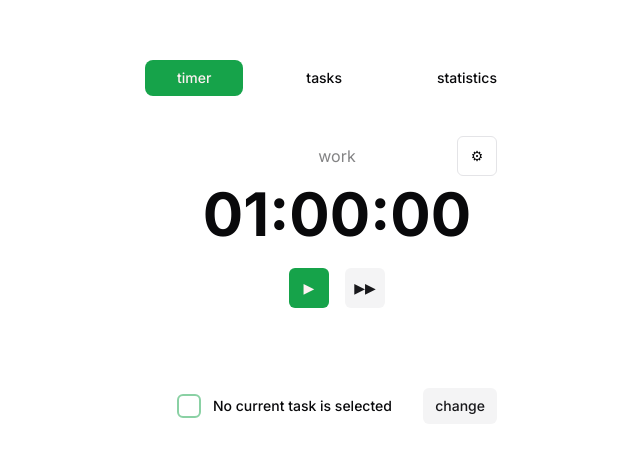
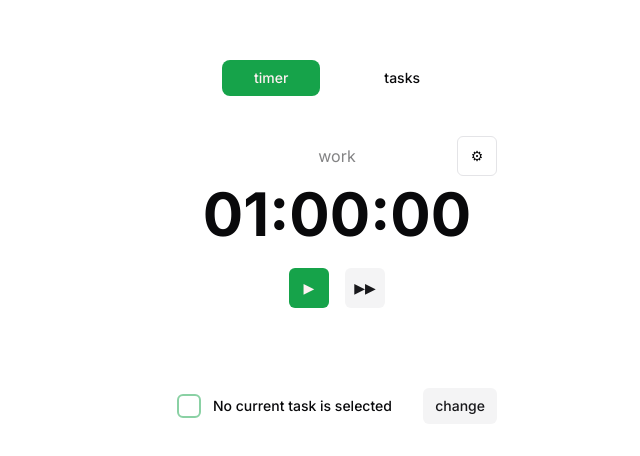
Before and after one commit to sinskiy/strou, a Next.js app: page / in a window 1280 px wide. Shown: the part 134-590 px from the top of the page, without its empty margins (303-943 px from the left). Built offline with nearby package versions, Linux system fonts and the light colour scheme.

Commit message:
feat: remove statistics

```diff
--- a/app/statistics/page.tsx
+++ /dev/null
@@ -1,3 +0,0 @@
-export default function Statistics() {
-  return <h1>hello world</h1>;
-}
--- a/components/header.tsx
+++ b/components/header.tsx
@@ -3,7 +3,7 @@
 import { usePathname } from "next/navigation";
 import NavLink from "./ui/navLink";
 
-export const links = ["timer", "tasks", "statistics"] as const;
+export const links = ["timer", "tasks"] as const;
 
 export default function Header() {
   const pathname = usePathname();
@@ -16,6 +16,6 @@ export default function Header() {
     );
   });
   return (
-    <header className="flex justify-between w-full">{navLinksList}</header>
+    <header className="flex justify-center gap-8 w-full">{navLinksList}</header>
   );
 }
```
